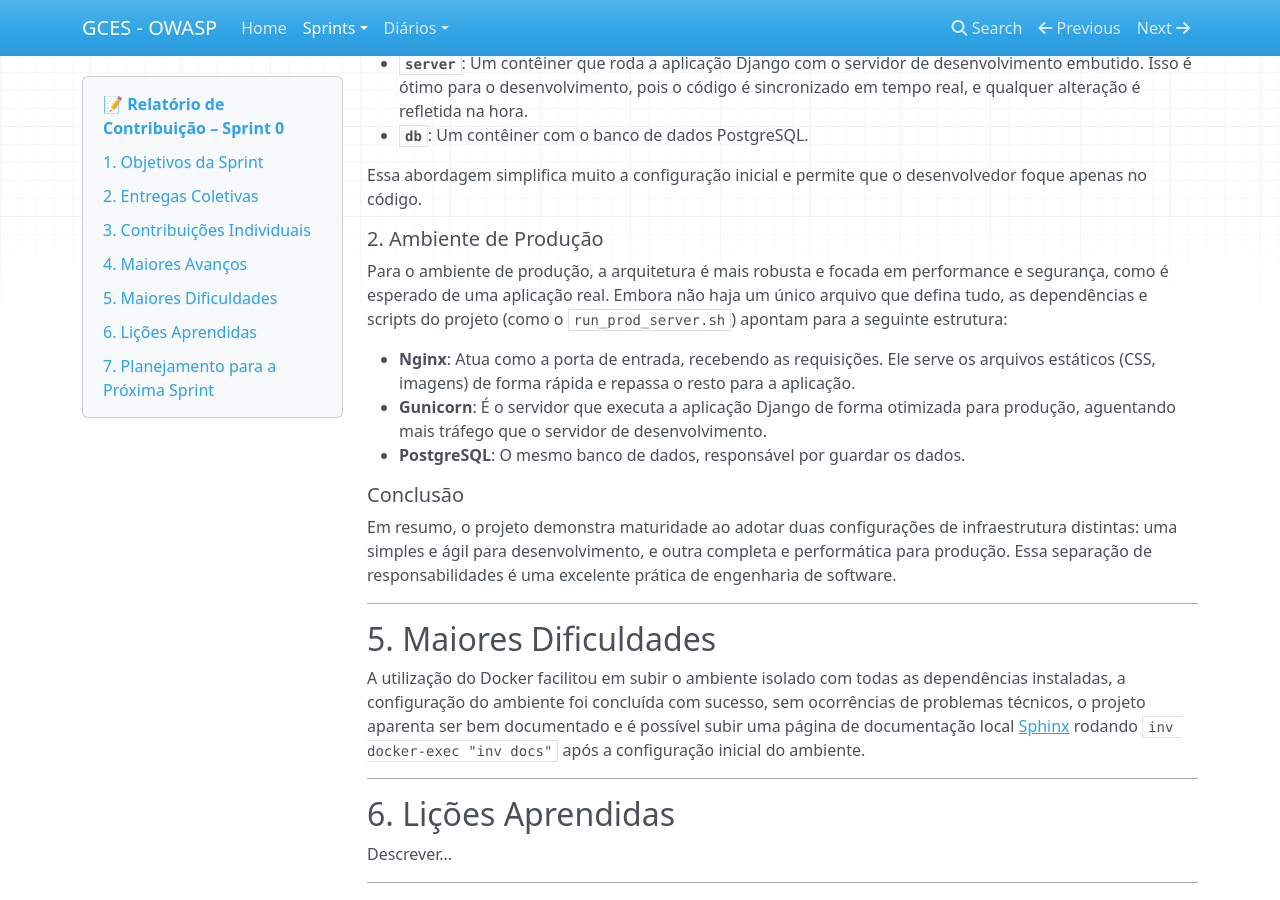
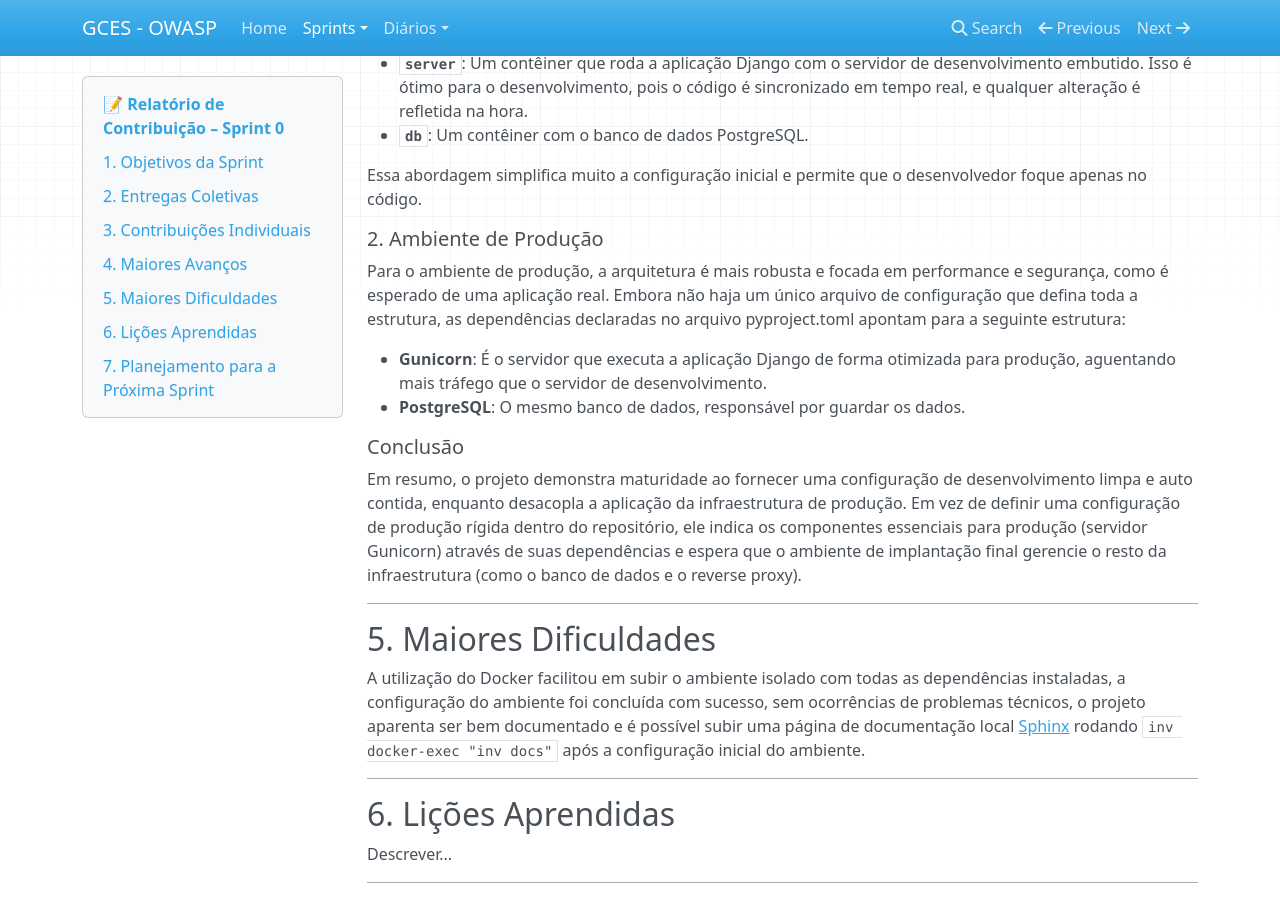
Before and after one commit to unbyytes/GCES, an MkDocs documentation site: the page built from docs/sprints/0.md, in a window 1280 px wide and 900 px high, scrolled down 3519 px. Built offline with MkDocs 1.6.1, drawn with Linux system fonts in a browser that asks for light colours; nearby versions of some CDN libraries.

Commit message:
Atualizando informações da infra

```diff
--- a/docs/sprints/0.md
+++ b/docs/sprints/0.md
@@ -161,15 +161,14 @@ Essa abordagem simplifica muito a configuração inicial e permite que o desenvo
 
 ##### 2. Ambiente de Produção
 
-Para o ambiente de produção, a arquitetura é mais robusta e focada em performance e segurança, como é esperado de uma aplicação real. Embora não haja um único arquivo que defina tudo, as dependências e scripts do projeto (como o `run_prod_server.sh`) apontam para a seguinte estrutura:
+Para o ambiente de produção, a arquitetura é mais robusta e focada em performance e segurança, como é esperado de uma aplicação real. Embora não haja um único arquivo de configuração que defina toda a estrutura, as dependências declaradas no arquivo pyproject.toml apontam para a seguinte estrutura:
 
-- **Nginx**: Atua como a porta de entrada, recebendo as requisições. Ele serve os arquivos estáticos (CSS, imagens) de forma rápida e repassa o resto para a aplicação.
 - **Gunicorn**: É o servidor que executa a aplicação Django de forma otimizada para produção, aguentando mais tráfego que o servidor de desenvolvimento.
 - **PostgreSQL**: O mesmo banco de dados, responsável por guardar os dados.
 
 ##### Conclusão
 
-Em resumo, o projeto demonstra maturidade ao adotar duas configurações de infraestrutura distintas: uma simples e ágil para desenvolvimento, e outra completa e performática para produção. Essa separação de responsabilidades é uma excelente prática de engenharia de software.
+Em resumo, o projeto demonstra maturidade ao fornecer uma configuração de desenvolvimento limpa e auto contida, enquanto desacopla a aplicação da infraestrutura de produção. Em vez de definir uma configuração de produção rígida dentro do repositório, ele indica os componentes essenciais para produção (servidor Gunicorn) através de suas dependências e espera que o ambiente de implantação final gerencie o resto da infraestrutura (como o banco de dados e o reverse proxy).
 
 ---
 
```
